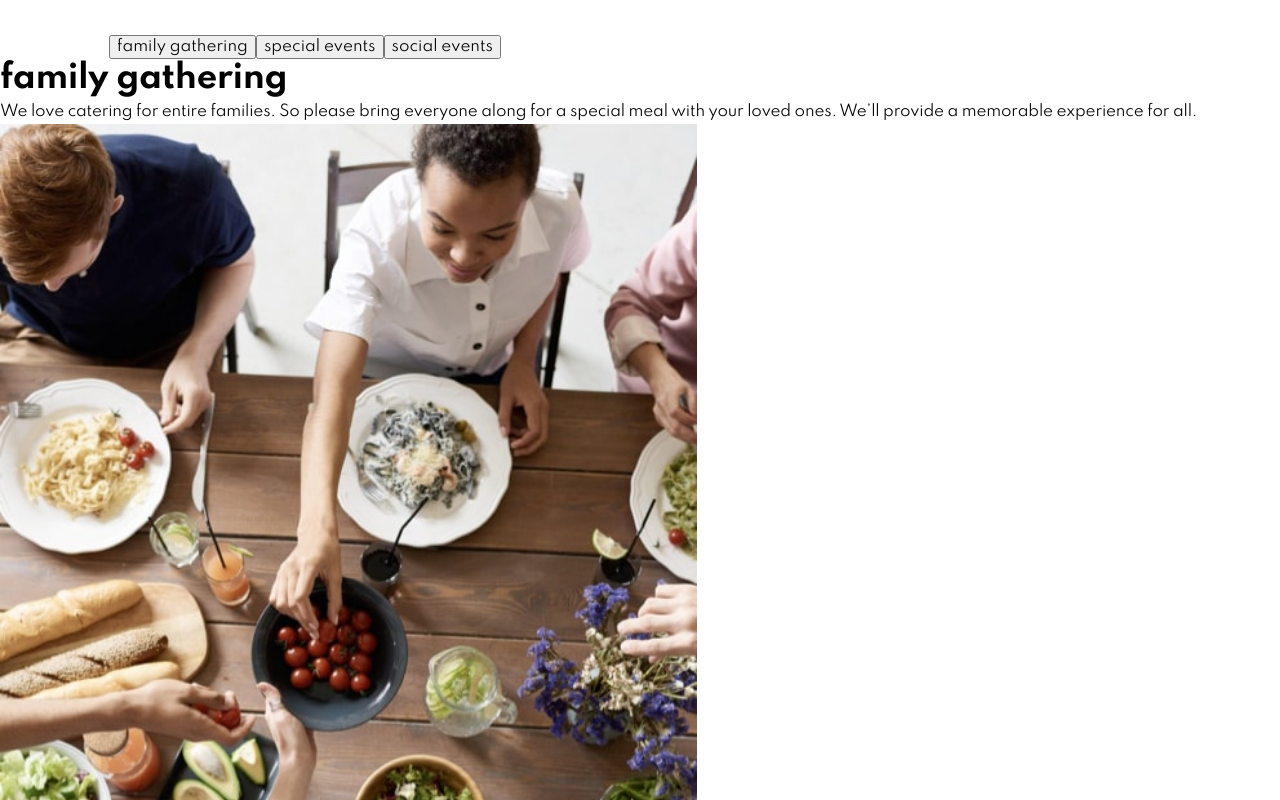
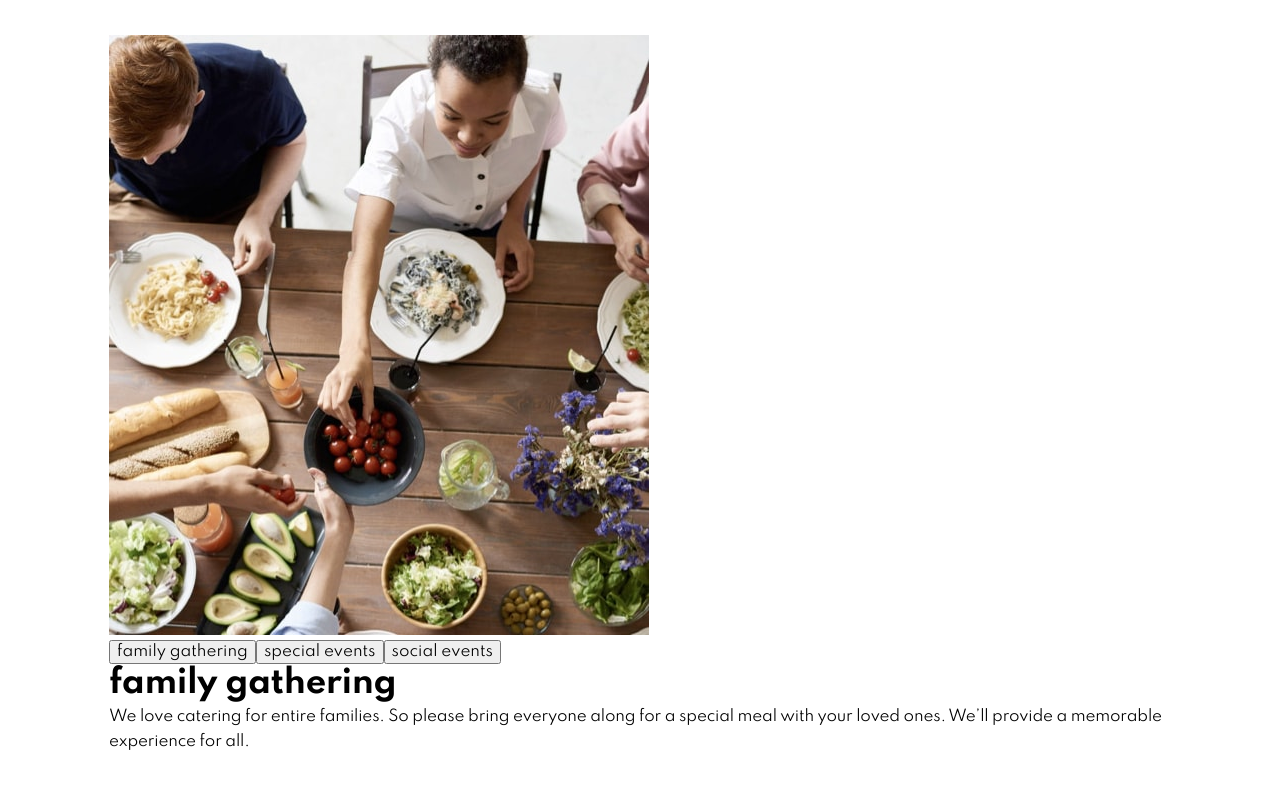
Before and after one commit to emestabillo/dine-restaurant-site, a React (Create React App) app: page / in a window 1280 px wide. Shown: the part 3220-4020 px from the top of the page. Built offline with nearby package versions, Linux system fonts and the light colour scheme.

Commit message:
ADd picture tag to handle image changes

```diff
--- a/src/components/Features.js
+++ b/src/components/Features.js
@@ -9,6 +9,19 @@ function Features() {
   return (
     <section className="features">
       <div className="container">
+        <article>
+        {/* <img
+          srcSet={`assets/${imgName}-mobile.jpg 326w, assets/${imgName}-tablet.jpg 573w, assets/${imgName}-desktop.jpg 540w`}
+          sizes="(min-width: 992px) 50vw, 100vw"
+        src={`assets/${imgName}-mobile.jpg`} alt="family gathering"/> */}
+
+          <picture>
+            <source media="(max-width:767px)" srcSet={`assets/${imgName}-mobile.jpg`}/>
+            <source media="(max-width:991px)" srcSet={`assets/${imgName}-tablet.jpg`}/>
+            <img src={`assets/${imgName}-desktop.jpg`} alt={title}s/>
+          </picture>
+
+          <div className="features__info">
             <div className="btn-container">
               {items.map((item, index) => {
                 return (
@@ -17,19 +30,14 @@ function Features() {
                     onClick={() => setFeatureInfo(index)}>
                     {item.title}
                   </button>
-          )
-        } )}
+                )}
+              )}
             </div>
-      </div>
-      <article>
             <h2>{title}</h2>
             <p>{description}</p>
-        <img
-        srcSet={`assets/${imgName}-mobile.jpg 375w, assets/${imgName}-tablet.jpg 768w, assets/${imgName}-desktop.jpg 992w`}
-        // sizes="(max-width: 767px) 375vw, (max-width: 991px) 991vw, 992vw"
-        src={`assets/${imgName}-mobile.jpg`} alt="family gathering"/>
-       {/* <img src={require('../images/homepage/family-gathering-mobile.jpg').default} alt={title}/> */}
+          </div>
         </article>
+      </div>
     </section>
   )
 }
--- a/src/data.js
+++ b/src/data.js
@@ -4,28 +4,19 @@ export const items = [
     id: 1,
     title: 'family gathering',
     description: 'We love catering for entire families. So please bring everyone along for a special meal with your loved ones. We’ll provide a memorable experience for all.',
-    imgName: 'family-gathering',
-    // imgMob: './images/homespage/family-gathering-mobile.jpg',
-    // imgTab: './images/homespage/family-gathering-tablet.jpg',
-    // imgDesk: './images/homespage/family-gathering-desktop.jpg',
+    imgName: 'family-gathering'
   },
   {
     id: 2,
     title: 'special events',
     description: 'Whether it’s a romantic dinner or special date you’re celebrating with others we’ll look after you. We’ll be sure to mark your special date with an unforgettable meal.',
-    imgName: 'special-events',
-    // imgMob: './images/homespage/special-events-mobile.jpg',
-    // imgTab: './images/homespage/special-events-tablet.jpg',
-    // imgDesk: './images/homespage/special-events-desktop.jpg',
+    imgName: 'special-events'
   },
 
   {
    id: 3,
     title: 'social events',
     description: 'Are you looking to have a larger social event? No problem! We’re more than happy to cater for big parties. We’ll work with you to make your event a hit with everyone.',
-    imgName: 'social-events',
-    // imgMob: '/images/homespage/social-events-mobile.jpg',
-    // imgTab: './images/homespage/social-events-tablet.jpg',
-    // imgDesk: './images/homespage/social-events-desktop.jpg',
+    imgName: 'social-events'
   },
 ];
```
Lines whose indentation alone changed are shown as unchanged.
